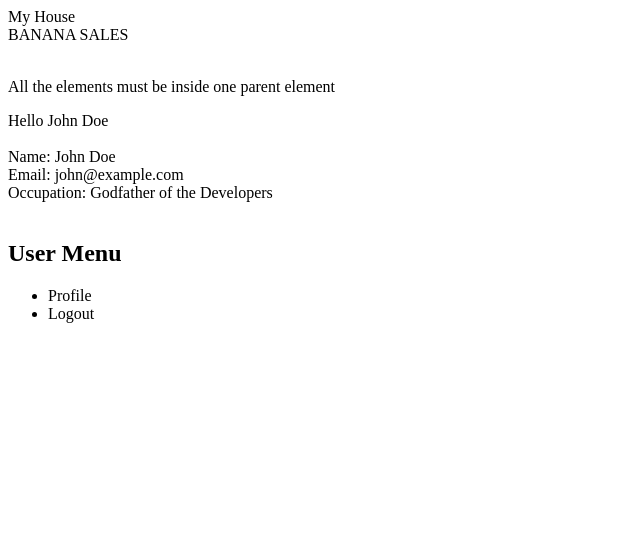
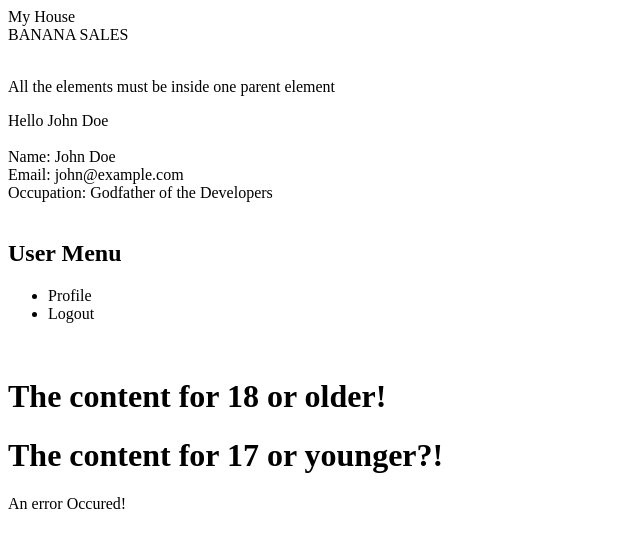
Before and after one commit to Krpiszez/FrontEndProjects, a React (Create React App) app: page / in a window 1280 px wide. Shown: the top 548 px of the page, without its empty margins (0-640 px from the left). Built offline with nearby package versions, Linux system fonts and the light colour scheme.

Commit message:
Short curcuit evaluation

```diff
--- a/src/App.js
+++ b/src/App.js
@@ -3,6 +3,7 @@ import { Bananas } from "./components/01-my-house/my-house";
 import Jsx1 from "./components/02-jsx/jsx1";
 import Jsx2 from "./components/02-jsx/jsx2";
 import Jsx3 from "./components/02-jsx/jsx3";
+import Jsx4 from "./components/02-jsx/jsx4";
 
 const App = () => {
     return (
@@ -15,6 +16,8 @@ const App = () => {
             <Jsx2 />
             <br/>
             <Jsx3 />
+            <br/>
+            <Jsx4 />
         </div>
     )
 };
--- a/src/components/02-jsx/jsx3.js
+++ b/src/components/02-jsx/jsx3.js
@@ -2,7 +2,7 @@ import React from 'react'
 
 const Jsx3 = () => {
     const isAdmin = false;
-    const loading = false;
+    // const loading = false;
 
 
   return (
--- /dev/null
+++ b/src/components/02-jsx/jsx4.js
@@ -0,0 +1,22 @@
+import React from 'react'
+
+const Jsx4 = () => {
+    const user = {
+        name: "John Doe",
+        email: "john@example.com",
+        occupation: "Godfather of the Developers",
+        age: 18
+    }
+
+    const error = true;
+
+  return (
+    <div>
+        {user.age >= 18 && <h1>The content for 18 or older!</h1>}
+        {user.age > 18 || <h1>The content for 17 or younger?!</h1>}
+        {error && <p>An error Occured!</p>}
+    </div>
+  )
+}
+
+export default Jsx4;
```
